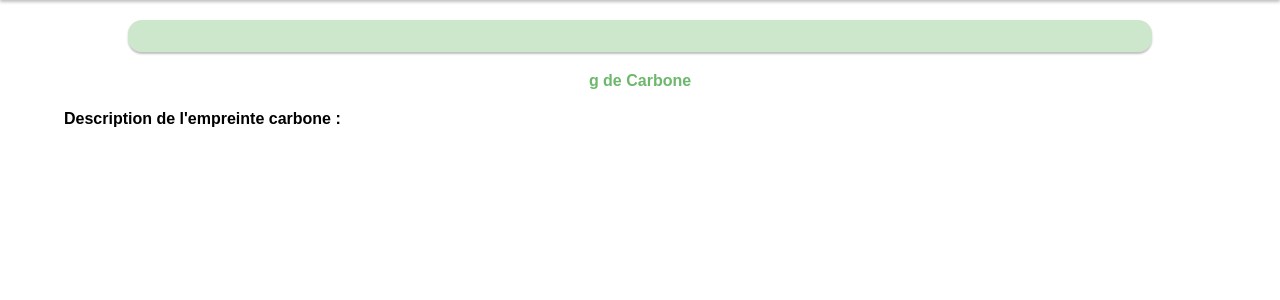
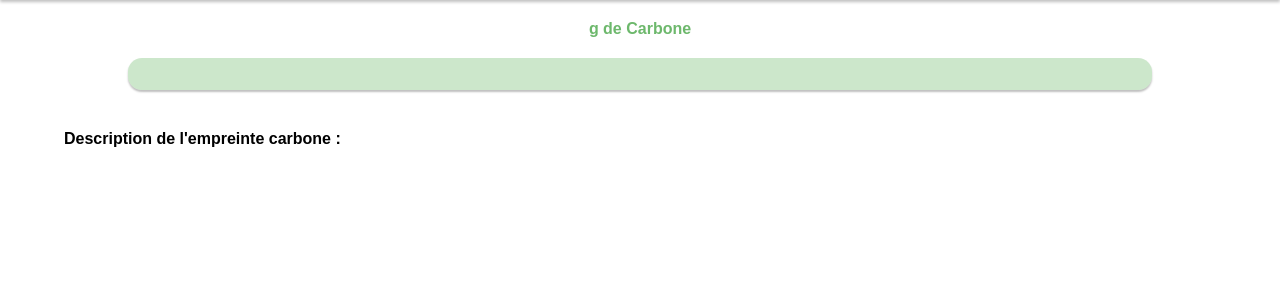
Before and after one commit to jstnate/carbon_game, a PHP site: page /card.php in a window 1280 px wide. Shown: the part 85-385 px from the top of the page. Run offline with PHP 8.4, Linux system fonts and the light colour scheme; data that the repository does not hold is empty; some web fonts are replaced.

Commit message:
:lipstick: Update UI Card

```diff
--- a/card.php
+++ b/card.php
@@ -26,12 +26,12 @@
 </head>
 <body class="solo-card">
     <?php require_once 'public/includes/navbar_contact.php'; ?>
-    <div class="card-img">
-    <img src="<?= $card[0]['image_url'] ?>" alt="">
-    </div>
     <div class="card-informations">
         <h2><?= $card[0]['card_name']?></h2>
         <h3><?= $card[0]['carbon'] . 'g de Carbone' ?></h3>
+    </div>
+    <div class="card-img">
+    <img src="<?= $card[0]['image_url'] ?>" alt="">
     </div>
     <div class="card-description">
         <h2>Description de l'empreinte carbone :</h2>
--- a/dashboard-partners.php
+++ b/dashboard-partners.php
@@ -39,7 +39,7 @@ if($verify != 1){
         <h1>Partenaires</h1>
         <a class="add-a-partner" href="add-partner.php">Ajouter un partenaire</a>
     </div>
-
+<div class="all-partners">
     <div class="partners-actions">
         <h2>Partenaires</h2>
         <h2 class="desktop-only">Logo</h2>
@@ -72,6 +72,7 @@ if($verify != 1){
             header('Location:dashboard-partners.php');
         }
     ?>
+</div>
 
 </body>
 </html>
--- a/public/css/pages/_card.scss
+++ b/public/css/pages/_card.scss
@@ -1,5 +1,6 @@
 .solo-card{
   overflow: hidden;
+
   .card-img{
     width: 80%;
     padding: 1em;
@@ -14,6 +15,7 @@
     }
   }
   .card-informations{
+    margin-top: 20px;
     h2{
       color: black;
       font-weight: bold;
@@ -34,6 +36,9 @@
       color: black;
       font-weight: bold;
     }
+    p{
+      font-size: 20px;
+    }
   }
 
 }
--- a/public/css/pages/_dashboard-partners.scss
+++ b/public/css/pages/_dashboard-partners.scss
@@ -2,6 +2,7 @@
   overflow-x: hidden;
   overflow-y: scroll;
   background: #FBFCF4;
+
   .partners-actions{
     display: flex;
     filter: drop-shadow(0px 1px 4px rgba(0, 0, 0, 0.25));
@@ -28,6 +29,7 @@
     justify-content: center;
     align-items: center;
     flex-direction: column;
+
     h1{
       font-size: 25px;
     }
@@ -142,6 +144,8 @@
 
           p {
             justify-content: flex-end;
+            font-weight: bold;
+            font-size: 15px;
           }
         }
       }
--- a/public/css/style.css
+++ b/public/css/style.css
@@ -1820,6 +1820,9 @@
 .solo-card .card-img img {
   max-width: 100%;
 }
+.solo-card .card-informations {
+  margin-top: 20px;
+}
 .solo-card .card-informations h2 {
   color: black;
   font-weight: bold;
@@ -1839,6 +1842,9 @@
 .solo-card .card-description h2 {
   color: black;
   font-weight: bold;
+}
+.solo-card .card-description p {
+  font-size: 20px;
 }
 
 footer {
@@ -2335,6 +2341,8 @@ footer .footer_container .text {
   }
   .body-db-partners .solo-partner .group-partner .solo-partner-infos p {
     justify-content: flex-end;
+    font-weight: bold;
+    font-size: 15px;
   }
 }
 
```
Also changed, not shown: 1 other file.
